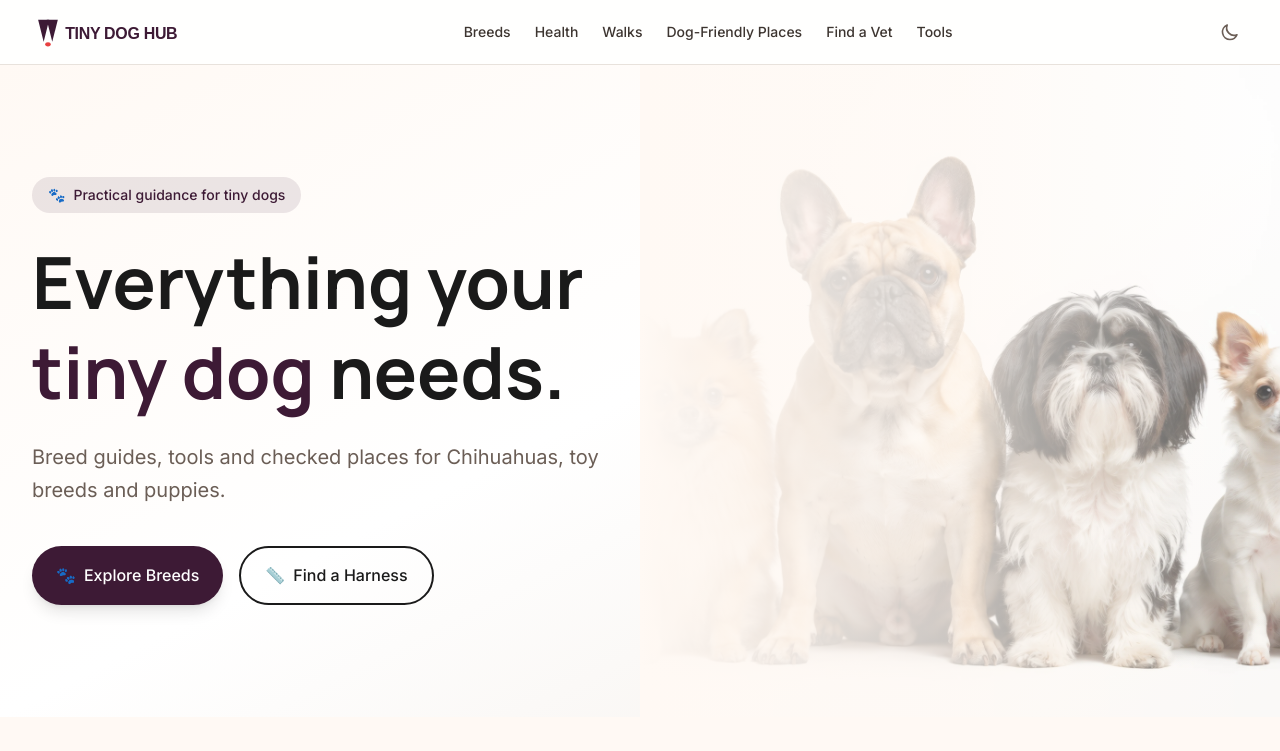
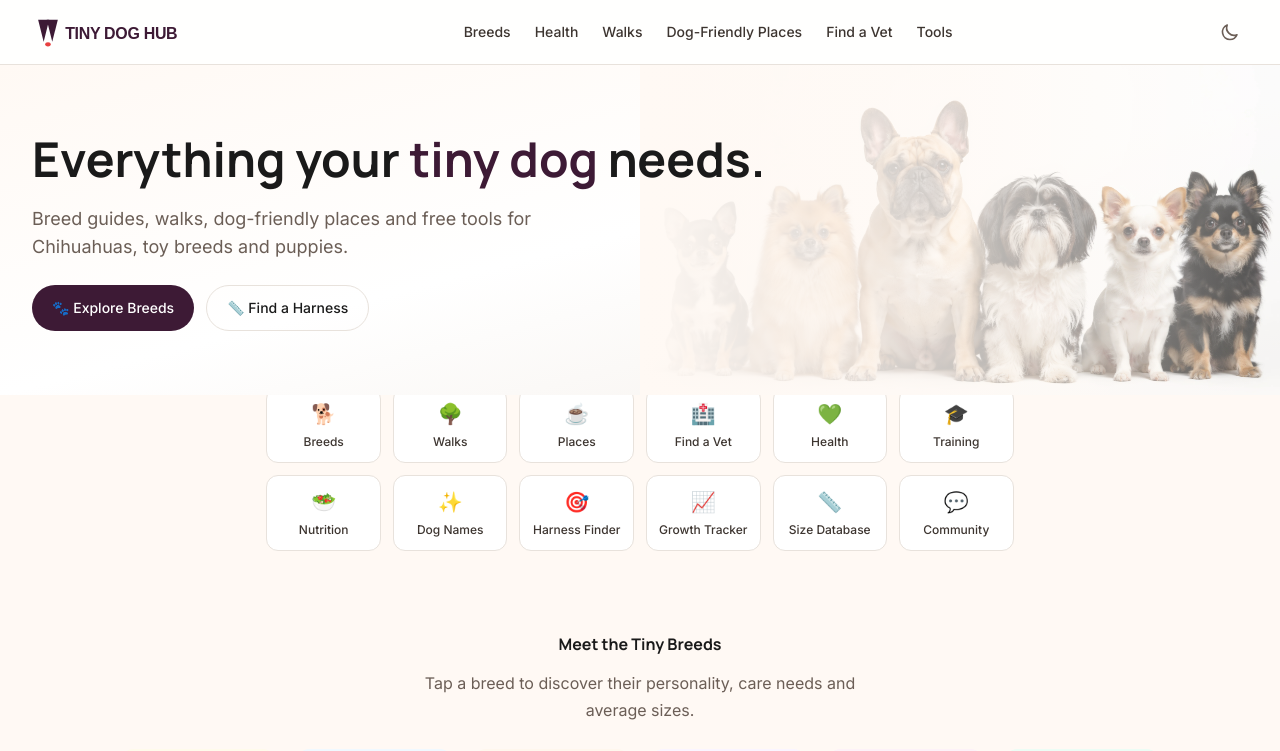
Before and after one commit to drewstersj-bit/tinydoghub, a Next.js app: page / in a window 1280 px wide. Shown: the top 751 px of the page. Built offline with nearby package versions, Linux system fonts and the light colour scheme.

Commit message:
Compact homepage: add quick-access grid immediately below hero, reduce all section padding, everything reachable faster

```diff
--- a/src/app/page.tsx
+++ b/src/app/page.tsx
@@ -63,61 +63,69 @@ export default function HomePage() {
           <div className="absolute inset-0 bg-gradient-to-r from-cream via-cream/70 to-transparent dark:from-dark-bg dark:via-dark-bg/70" />
         </div>
 
-        <div className="relative container-wide py-20 lg:py-28">
+        <div className="relative container-wide py-12 lg:py-16">
           <motion.div
             initial="hidden"
             animate="visible"
             variants={stagger}
             className="max-w-3xl"
           >
-            <motion.div variants={fadeUp} className="inline-flex items-center gap-2 px-4 py-2 rounded-full bg-plum/10 text-plum dark:bg-sage/20 dark:text-muted-sage text-sm font-medium mb-6">
-              <span aria-hidden="true">🐾</span>
-              Practical guidance for tiny dogs
-            </motion.div>
-
-            <motion.h1 variants={fadeUp} className="text-5xl lg:text-7xl font-heading font-bold text-ink dark:text-dark-text leading-tight">
-              Everything your
-              <br />
-              <span className="relative">
-                <span className="text-plum dark:text-coral-soft">tiny dog</span>
-                <span className="absolute -bottom-1 left-0 right-0 h-3 bg-sage/20 dark:bg-sage/10 rounded-full -z-10" aria-hidden="true" />
-              </span>
+            <motion.h1 variants={fadeUp} className="text-4xl lg:text-5xl font-heading font-bold text-ink dark:text-dark-text leading-tight">
+              Everything your{' '}
+              <span className="text-plum dark:text-coral-soft">tiny dog</span>
               {' '}needs.
             </motion.h1>
 
-            <motion.p variants={fadeUp} className="mt-6 text-xl text-ink-muted dark:text-dark-muted max-w-xl leading-relaxed">
-              Breed guides, tools and checked places for Chihuahuas, toy breeds and puppies.
+            <motion.p variants={fadeUp} className="mt-4 text-lg text-ink-muted dark:text-dark-muted max-w-xl">
+              Breed guides, walks, dog-friendly places and free tools for Chihuahuas, toy breeds and puppies.
             </motion.p>
 
-            <motion.div variants={fadeUp} className="mt-10 flex flex-wrap gap-4">
-              <Link
-                href="/breed-database"
-                className="inline-flex items-center gap-2 px-6 py-3.5 rounded-full bg-plum text-white font-medium hover:bg-plum/90 transition-all shadow-lg shadow-forest-green/20 hover:shadow-xl hover:shadow-forest-green/30"
-              >
-                <span aria-hidden="true">🐾</span>
-                Explore Breeds
+            <motion.div variants={fadeUp} className="mt-6 flex flex-wrap gap-3">
+              <Link href="/breed-database" className="inline-flex items-center gap-2 px-5 py-3 rounded-full bg-plum text-white text-sm font-medium hover:bg-plum/90 transition-all">
+                🐾 Explore Breeds
               </Link>
-              <Link
-                href="/tools/harness-finder"
-                className="inline-flex items-center gap-2 px-6 py-3.5 rounded-full border-2 border-charcoal/10 text-ink font-medium hover:border-plum hover:text-plum transition-all dark:border-dark-border dark:text-dark-text dark:hover:border-muted-sage dark:hover:text-muted-sage"
-              >
-                <span aria-hidden="true">📏</span>
-                Find a Harness
+              <Link href="/tools/harness-finder" className="inline-flex items-center gap-2 px-5 py-3 rounded-full border border-grey-200 text-sm font-medium text-ink hover:border-plum hover:text-plum transition-all">
+                📏 Find a Harness
               </Link>
             </motion.div>
           </motion.div>
         </div>
       </section>
 
+      {/* Quick access grid — immediately visible */}
+      <section className="container-wide -mt-2 mb-10">
+        <div className="grid grid-cols-2 sm:grid-cols-3 lg:grid-cols-6 gap-3">
+          {[
+            { label: 'Breeds', href: '/breed-database', icon: '🐕' },
+            { label: 'Walks', href: '/walks', icon: '🌳' },
+            { label: 'Places', href: '/places', icon: '☕' },
+            { label: 'Find a Vet', href: '/vets', icon: '🏥' },
+            { label: 'Health', href: '/health', icon: '💚' },
+            { label: 'Training', href: '/training', icon: '🎓' },
+            { label: 'Nutrition', href: '/nutrition', icon: '🥗' },
+            { label: 'Dog Names', href: '/dog-names', icon: '✨' },
+            { label: 'Harness Finder', href: '/tools/harness-finder', icon: '🎯' },
+            { label: 'Growth Tracker', href: '/tools/puppy-growth-tracker', icon: '📈' },
+            { label: 'Size Database', href: '/size-database', icon: '📏' },
+            { label: 'Community', href: '/community', icon: '💬' },
+          ].map((item) => (
+            <Link key={item.href} href={item.href} className="flex flex-col items-center gap-1.5 p-3 rounded-xl bg-white border border-grey-200 hover:border-plum/30 hover:shadow-card transition-all text-center">
+              <span className="text-xl" aria-hidden="true">{item.icon}</span>
+              <span className="text-xs font-medium text-ink-light">{item.label}</span>
+            </Link>
+          ))}
+        </div>
+      </section>
+
       {/* Breed Explorer — interactive cards */}
-      <section className="container-wide py-20">
+      <section className="container-wide py-10">
         <motion.div
           initial={{ opacity: 1 }}
           whileInView="visible"
           viewport={{ once: true, margin: '-50px' }}
           variants={stagger}
         >
-          <motion.div variants={fadeUp} className="text-center mb-12">
+          <motion.div variants={fadeUp} className="text-center mb-6">
             <h2 className="text-h2 font-heading font-bold text-ink dark:text-dark-text">
               Meet the Tiny Breeds
             </h2>
@@ -227,7 +235,7 @@ export default function HomePage() {
       </section>
 
       {/* Interactive Tools Grid */}
-      <section className="container-wide py-20">
+      <section className="container-wide py-10">
         <motion.div
           initial={{ opacity: 1 }}
           whileInView="visible"
@@ -237,7 +245,7 @@ export default function HomePage() {
           <motion.h2 variants={fadeUp} className="text-h2 font-heading font-bold text-ink dark:text-dark-text text-center mb-4">
             Tools that actually help
           </motion.h2>
-          <motion.p variants={fadeUp} className="text-ink-muted dark:text-dark-muted text-center max-w-md mx-auto mb-12">
+          <motion.p variants={fadeUp} className="text-ink-muted dark:text-dark-muted text-center max-w-md mx-auto mb-6">
             Free interactive tools designed specifically for tiny dogs. No sign-up needed.
           </motion.p>
 
@@ -270,7 +278,7 @@ export default function HomePage() {
       </section>
 
       {/* Why we created Tiny Dog Hub */}
-      <section className="container-narrow py-16">
+      <section className="container-narrow py-8">
         <h2 className="text-h2 font-heading font-bold text-ink dark:text-dark-text text-center mb-8">
           Why we created Tiny Dog Hub
         </h2>
@@ -305,7 +313,7 @@ export default function HomePage() {
       </section>
 
       {/* Made for little bodies — sister shop */}
-      <section className="container-wide py-20">
+      <section className="container-wide py-10">
         <div className="text-center mb-10">
           <h2 className="text-h2 font-heading font-bold text-ink dark:text-dark-text">
             Made for little bodies
@@ -351,7 +359,7 @@ export default function HomePage() {
       </section>
 
       {/* Newsletter / CTA */}
-      <section className="container-narrow py-20 text-center">
+      <section className="container-narrow py-10 text-center">
         <motion.div
           initial={{ opacity: 1 }}
           whileInView="visible"
```
